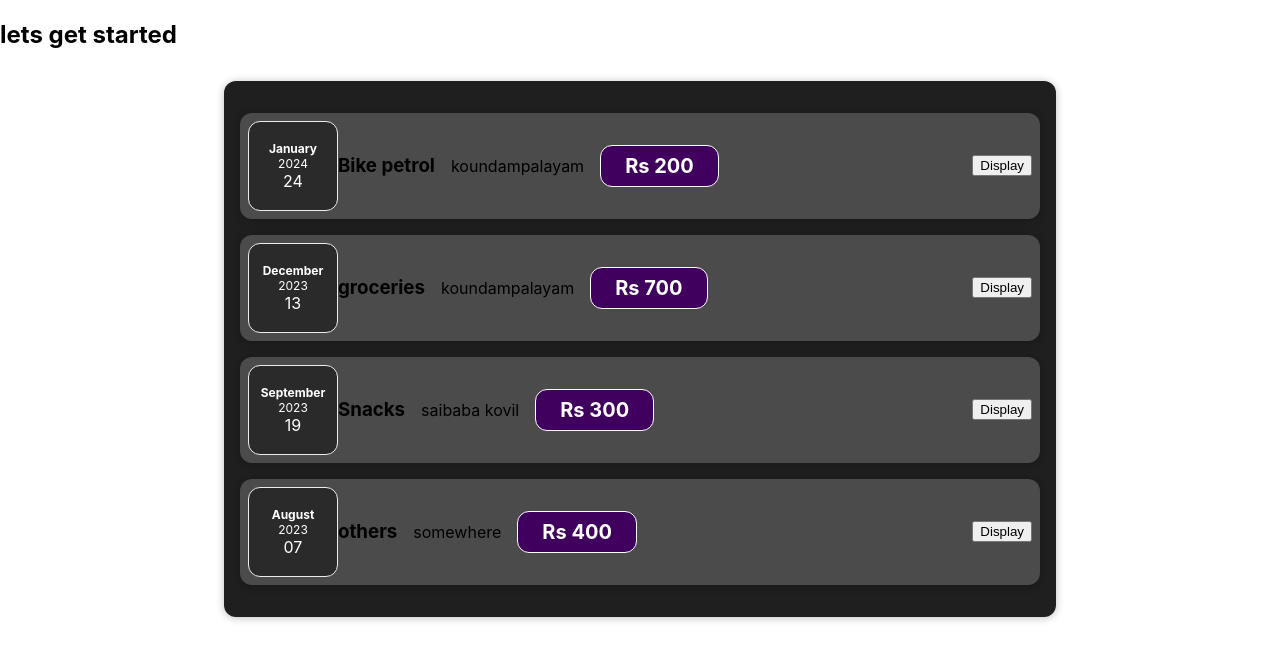
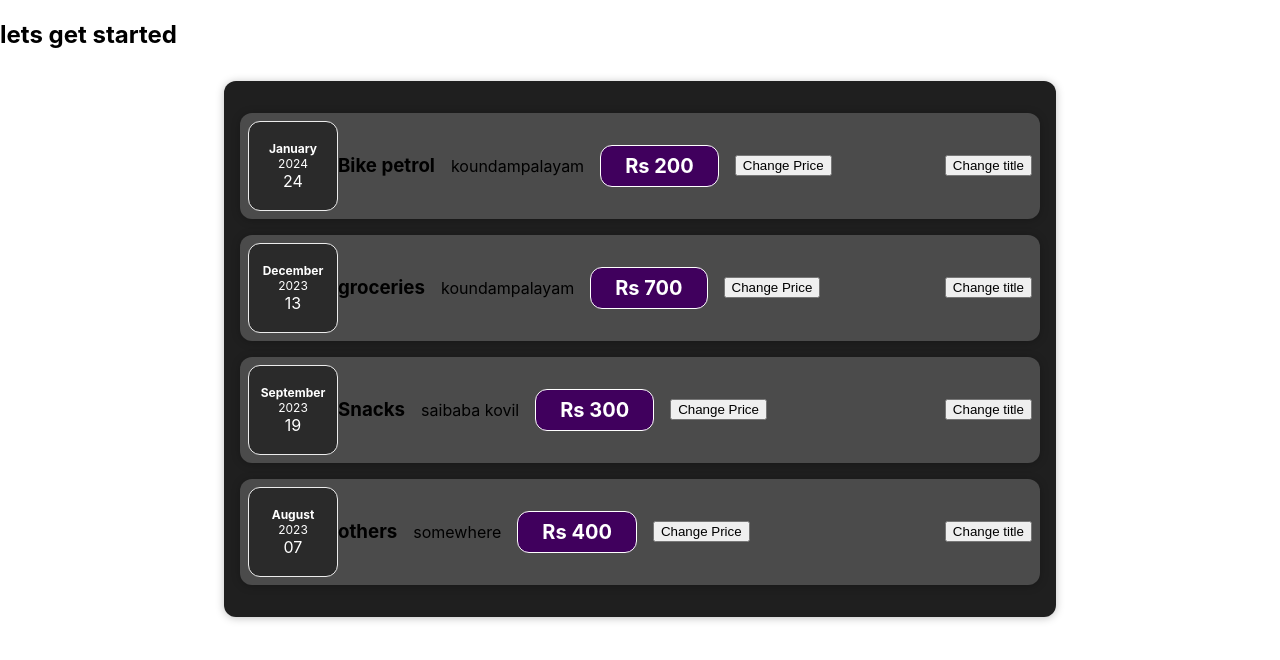
Before and after one commit to Wahidur612000/my-app, a React (Create React App) app: page / in a window 1280 px wide. Shown: the top 660 px of the page. Built offline with nearby package versions, Linux system fonts and the light colour scheme.

Commit message:
Manipulating the DOM - React States

```diff
--- a/src/components/ExpenseDetail.js
+++ b/src/components/ExpenseDetail.js
@@ -1,11 +1,17 @@
 import './ExpenseItem.css';
+import React,{ useState } from 'react';
 
 function ExpenseDetail(props){
+    const [price,setPrice]=useState(props.amount);
+    function priceHandler(){
+        setPrice(100);
+    }
     return(
         <div className="expense-item__description">
             <h3>{props.title}</h3>
             <div className="location">{props.location}</div>
-        <div className="expense-item__price">Rs {props.amount}</div>
+        <div className="expense-item__price" >Rs {price}</div>
+        <button onClick={priceHandler}>Change Price</button>
 
         </div>
     );
--- a/src/components/ExpenseItem.js
+++ b/src/components/ExpenseItem.js
@@ -1,22 +1,23 @@
+import React,{ useState } from 'react';
 import ExpenseDate from './ExpenseDate';
 import ExpenseDetail from './ExpenseDetail';
 import Card from './UI/Card';
 import './ExpenseItem.css';
 function ExpenseItem(props){
-//    const expenseDate=new Date(2023/12/24);
-//     const expenseTitle='Bike petrol';
-//     const expenseAmount=200;
-//     const LocationOfExpenditure='Koundampalayam';
+
+    const [title,setTitle]=useState(props.title);
+
 
     const clickHander=()=>{
-        console.log('clicked!!!');
+        setTitle('Updated');
+        console.log(setTitle);
     };
 
     return(
     <Card className='expense-item'>
          <ExpenseDate date={props.date}/>
-        <ExpenseDetail amount= {props.amount}  location={props.location}   title={props.title}  />
-        <button onClick={clickHander}>Display</button>
+        <ExpenseDetail amount= {props.amount}  location={props.location}   title={title}  />
+        <button onClick={clickHander}>Change title</button>
     </Card>
     );
 }
```
